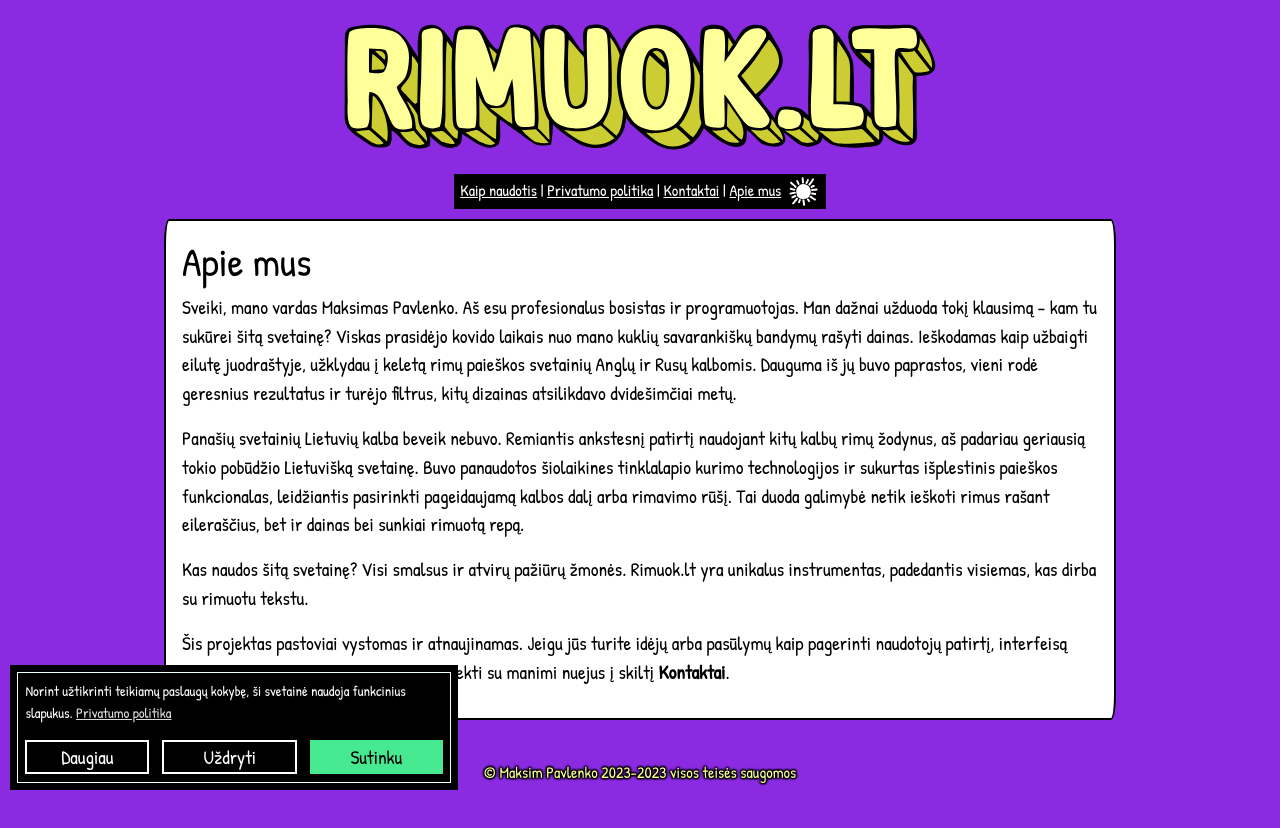
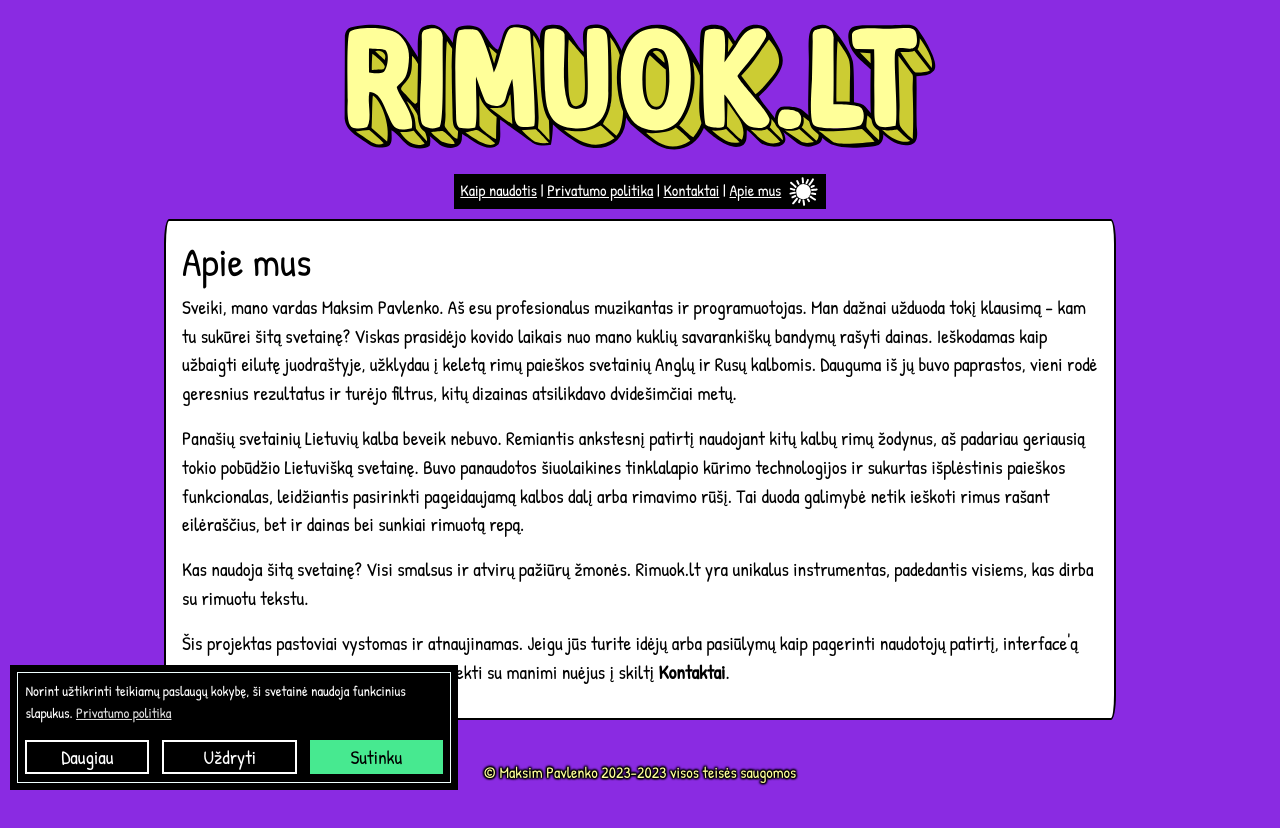
Before and after one commit to YoungPickling/rhyme-search-website, a Next.js app in the folder frontend/rimuok-lt/: page /about-us in a window 1280 px wide. Shown: the top 828 px of the page. Built offline with nearby package versions, Linux system fonts and the light colour scheme; a web font is replaced by a local one.

Commit message:
fix: text update

```diff
--- a/frontend/rimuok-lt/next.config.js
+++ b/frontend/rimuok-lt/next.config.js
@@ -1,7 +1,8 @@
 /** @type {import("next").NextConfig} */
 const nextConfig = {
   env: {
-    ENV_API_BASE_URL: process.env.ENV_API_BASE_URL
+    API_BASE_URL: process.env.ENV_API_BASE_URL,
+    SITE_BASE_URL: process.env.ENV_SITE_BASE_URL
   }
 }
 
--- a/frontend/rimuok-lt/src/app/about-us/page.tsx
+++ b/frontend/rimuok-lt/src/app/about-us/page.tsx
@@ -32,8 +32,8 @@
     <div className="r_card r_article">
       <article className="r_card_body">
         <h1>Apie mus</h1>
-        <p>Sveiki, mano vardas Maksimas Pavlenko.
-          Aš esu profesionalus bosistas ir programuotojas.
+        <p>Sveiki, mano vardas Maksim Pavlenko.
+          Aš esu profesionalus muzikantas ir programuotojas.
           Man dažnai užduoda tokį klausimą - kam tu sukūrei šitą svetainę?
           Viskas prasidėjo kovido laikais nuo mano kuklių savarankiškų bandymų rašyti dainas.
           Ieškodamas kaip užbaigti eilutę juodraštyje, užklydau į keletą rimų paieškos svetainių Anglų ir Rusų kalbomis.
@@ -42,14 +42,14 @@
 
         <p>Panašių svetainių Lietuvių kalba beveik nebuvo.
           Remiantis ankstesnį patirtį naudojant kitų kalbų rimų žodynus, aš padariau geriausią tokio pobūdžio Lietuvišką svetainę.
-          Buvo panaudotos šiolaikines tinklalapio kurimo technologijos ir sukurtas išplestinis paieškos funkcionalas,
+          Buvo panaudotos šiuolaikines tinklalapio kūrimo technologijos ir sukurtas išplėstinis paieškos funkcionalas,
           leidžiantis pasirinkti pageidaujamą kalbos dalį arba rimavimo rūšį.
-          Tai duoda galimybė netik ieškoti rimus rašant eileraščius, bet ir dainas bei sunkiai rimuotą repą.</p>
+          Tai duoda galimybė netik ieškoti rimus rašant eilėraščius, bet ir dainas bei sunkiai rimuotą repą.</p>
 
-        <p>Kas naudos šitą svetainę? Visi smalsus ir atvirų pažiūrų žmonės.
-          Rimuok.lt yra unikalus instrumentas, padedantis visiemas, kas dirba su rimuotu tekstu.</p>
+        <p>Kas naudoja šitą svetainę? Visi smalsus ir atvirų pažiūrų žmonės.
+          Rimuok.lt yra unikalus instrumentas, padedantis visiems, kas dirba su rimuotu tekstu.</p>
 
-        <p>Šis projektas pastoviai vystomas ir atnaujinamas. Jeigu jūs turite idėjų arba pasūlymų kaip pagerinti naudotojų patirtį, interfeisą arba funkcionalūmą, galite laisvai susisiekti su manimi nuejus į skiltį <b>Kontaktai</b>.</p>
+        <p>Šis projektas pastoviai vystomas ir atnaujinamas. Jeigu jūs turite idėjų arba pasiūlymų kaip pagerinti naudotojų patirtį, interface&apos;ą arba funkcionalumą, galite laisvai susisiekti su manimi nuėjus į skiltį <b>Kontaktai</b>.</p>
 
         <p style={{display:"none"}}>Rimuok.lt yra nemokamas rimų paieškos portalas, todėl kviečiame paaukoti projektu.</p>
       </article>
--- a/frontend/rimuok-lt/src/app/page.tsx
+++ b/frontend/rimuok-lt/src/app/page.tsx
@@ -4,9 +4,9 @@
 import type { Metadata } from "next"
 import { SITE_BASE_URL, API_BASE_URL } from "./config"
 import Filters from "./components/Filters";
-import Cookies from "./components/Cookies";
+// import Cookies from "./components/Cookies";
 import ScrollToTop from "./components/ScrollToTop";
-import ThemeButton from "./components/ThemeButton";
+// import ThemeButton from "./components/ThemeButton";
 
 export type CountModel = {
   sc: number;
--- a/frontend/rimuok-lt/src/app/privacy-policy/page.tsx
+++ b/frontend/rimuok-lt/src/app/privacy-policy/page.tsx
@@ -48,7 +48,7 @@
           Kaip ir dauguma svetainių, Rimuok.lt renka neasmeniškai identifikuojančią informaciją,
           kurią paprastai pateikia interneto naršyklės užklausos metu, pvz., naršyklės tipą, kalbos pasirinkimą,
           nukreipiančiąją svetainę, kiekvieno lankytojo užklausos datą, laiką.
-          Svetainęs tikslas renkant neasmeniškai identifikuojančią informaciją - geriau suprasti,
+          Svetainės tikslas renkant neasmeniškai identifikuojančią informaciją - geriau suprasti,
           kiek ir kaip lankytojai naudojasi svetaine bei apsisaugoti nuo ieškančių sistemos spragų interneto robotų ir skanerių.</p>
 
         <p>Tokia informacija laikoma svetainės serveryje neilgiau kaip 2 savaitės.</p>
```
Also changed, not shown: frontend/rimuok-lt/src/app/how-to-use/page.tsx (+6 -6 lines), 2 other files (tests, documents, lock files or other folders).
